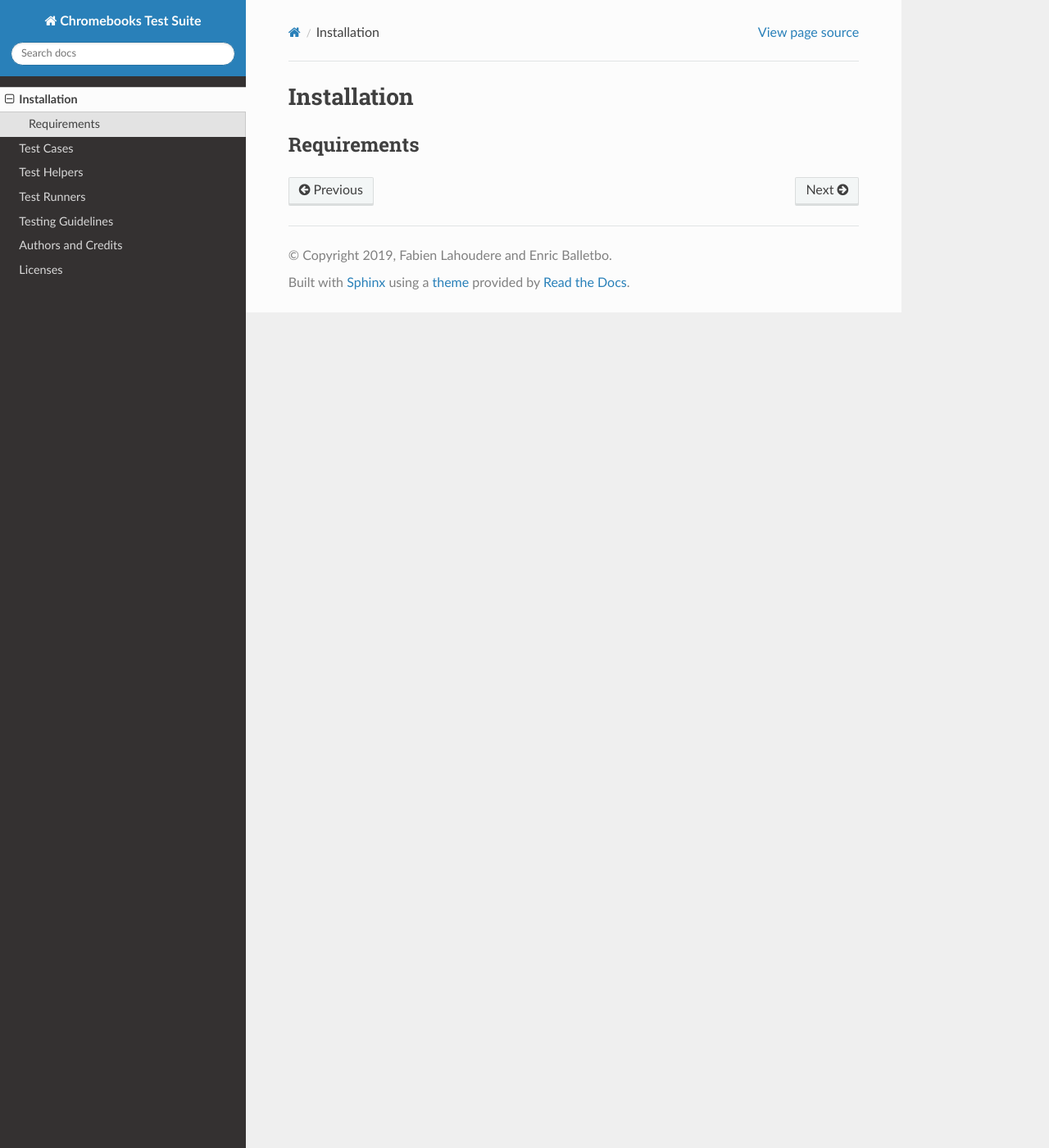
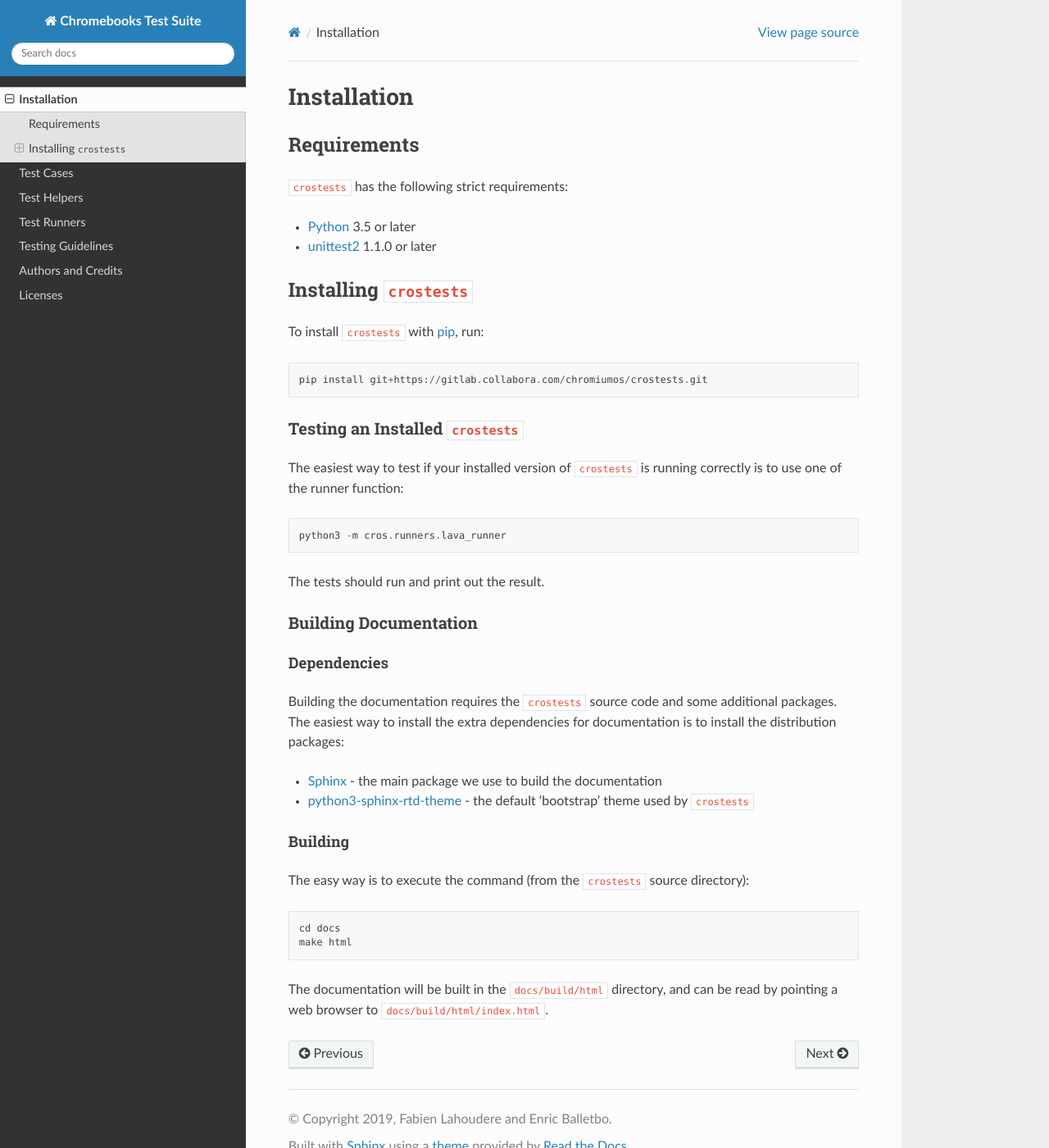
Before and after one commit to r-c-n/cros-ec-tests, a Sphinx documentation site: the page built from docs/source/install.rst, in a window 1280 px wide and 1400 px high. Shown: the whole window at 82% size. Built offline with Sphinx 7.4.7 and the Read the Docs theme 2.0.0, drawn with Linux system fonts in a browser that asks for light colours.

Commit message:
docs: Add documentation to describe how to install the package
This chapter explains how to install the crostests package and build its
documentation.

Signed-off-by: Enric Balletbo i Serra <enric.balletbo@collabora.com>

```diff
--- a/docs/source/install.rst
+++ b/docs/source/install.rst
@@ -4,3 +4,53 @@ Installation
 
 Requirements
 ============
+
+``crostests`` has the following strict requirements:
+
+- `Python <https://www.python.org/>`_ 3.5 or later
+
+- `unittest2 <https://docs.python.org/3/library/unittest.html>`_ 1.1.0 or later
+
+Installing ``crostests``
+========================
+
+To install ``crostests`` with `pip <https://pip.pypa.io>`_, run::
+
+    pip install git+https://gitlab.collabora.com/chromiumos/crostests.git
+
+Testing an Installed ``crostests``
+----------------------------------
+
+The easiest way to test if your installed version of ``crostests`` is running
+correctly is to use one of the runner function::
+
+    python3 -m cros.runners.lava_runner
+
+The tests should run and print out the result.
+
+Building Documentation
+----------------------
+
+Dependencies
+^^^^^^^^^^^^
+
+Building the documentation requires the ``crostests`` source code and some
+additional packages. The easiest way to install the extra dependencies for
+documentation is to install the distribution packages:
+
+* `Sphinx <http://www.sphinx-doc.org/>`_ - the main package we use to build
+  the documentation
+* `python3-sphinx-rtd-theme <https://github.com/readthedocs/sphinx_rtd_theme>`_ -
+  the default 'bootstrap' theme used by ``crostests``
+
+Building
+^^^^^^^^
+
+The easy way is to execute the command (from the ``crostests`` source
+directory)::
+
+    cd docs
+    make html
+
+The documentation will be built in the ``docs/build/html`` directory, and can
+be read by pointing a web browser to ``docs/build/html/index.html``.
```
